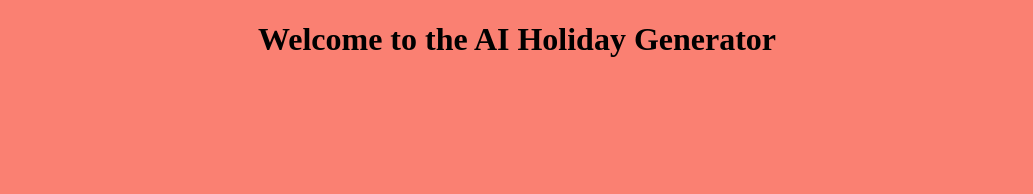
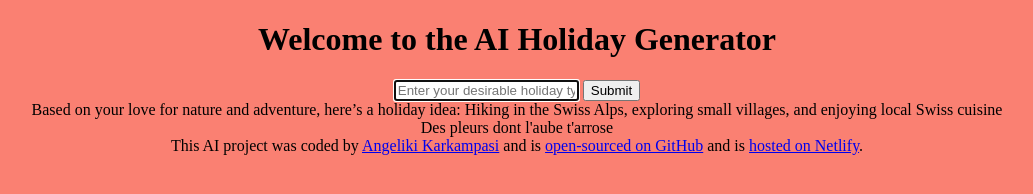
Before and after one commit to Angelikikark/AI-Holiday-Generator, a plain HTML site: page index.html in a window 1280 px wide. Shown: the whole page, without its empty margins (123-1156 px from the left). Drawn offline with Linux system fonts and the light colour scheme.

Commit message:
Added basic HTML

```diff
--- a/index.html
+++ b/index.html
@@ -7,8 +7,45 @@
     <title>AI Holiday Generator</title>
   </head>
   <body>
-    <h1>Welcome to the AI Holiday Generator</h1>
+    <header><h1>Welcome to the AI Holiday Generator</h1></header>
 
+    <main>
+      <form>
+        <input
+          type="text"
+          placeholder="Enter your desirable holiday type"
+          autofocus
+          required
+          autocomplete="off"
+        />
+        <input type="submit" />
+      </form>
+      <div>
+        Based on your love for nature and adventure, here’s a holiday idea:
+        Hiking in the Swiss Alps, exploring small villages, and enjoying local
+        Swiss cuisine
+        <br />
+        Des pleurs dont l'aube t'arrose
+      </div>
+    </main>
+
+    <footer>
+      This AI project was coded by
+      <a href="https://github.com/Angelikikark" target="_blank"
+        >Angeliki Karkampasi</a
+      >
+      and is
+      <a
+        href="https://github.com/Angelikikark/AI-Holiday-Generator"
+        target="_blank"
+      >
+        open-sourced on GitHub</a
+      >
+      and is
+      <a href="https://ai-holiday-generator.netlify.app/" target="_blank"
+        >hosted on Netlify</a
+      >.
+    </footer>
     <script src="src/index.js"></script>
   </body>
 </html>
```
